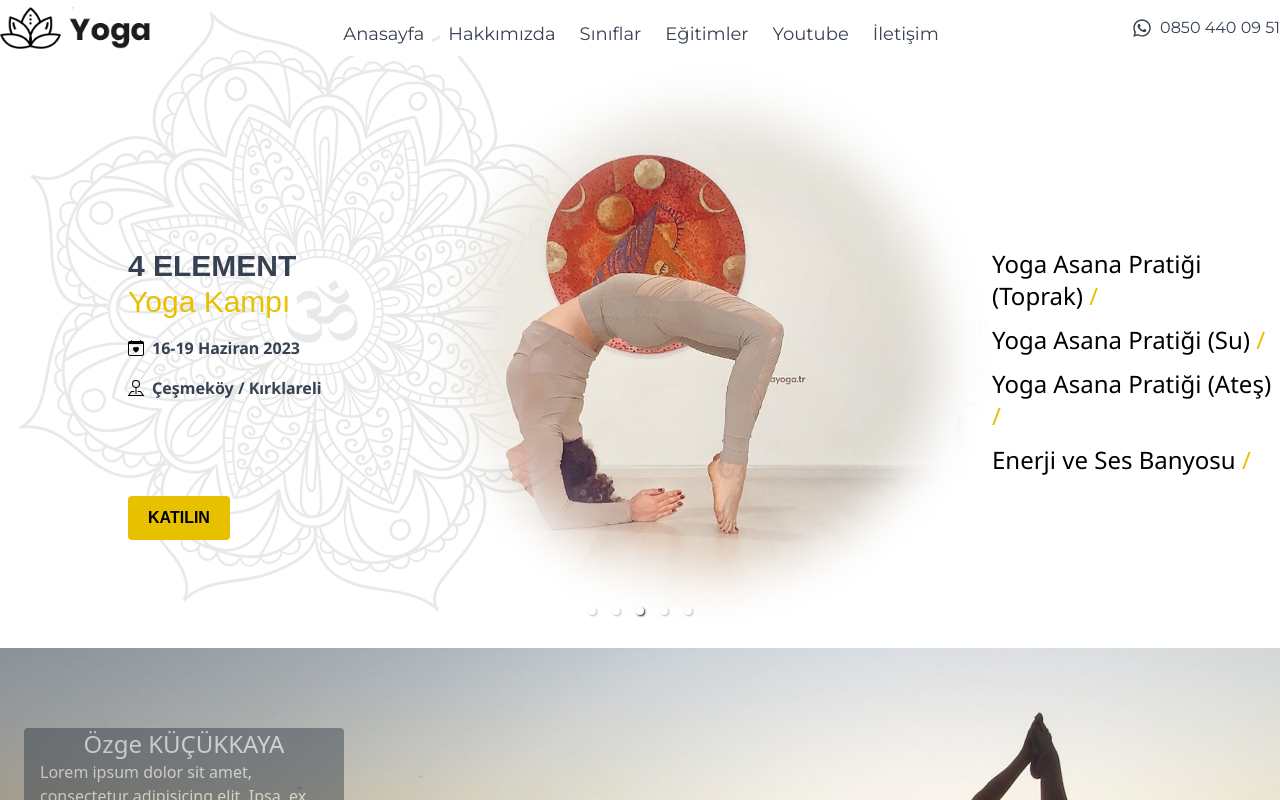
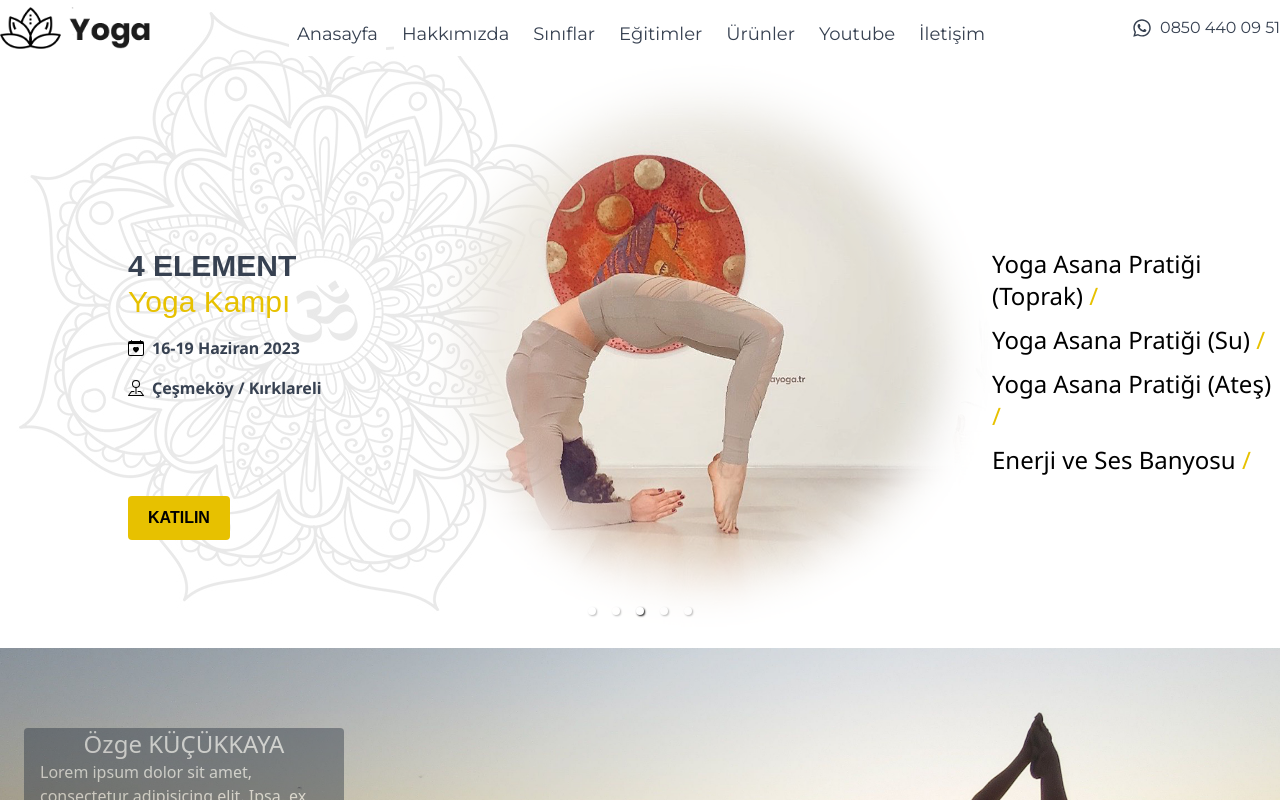
Before and after one commit to erbilozum/akasha-yoga, a Next.js app: page / in a window 1280 px wide. Shown: the top 800 px of the page. Built offline with nearby package versions, Linux system fonts and the light colour scheme; a web font is replaced by a local one.

Commit message:
store page updated

```diff
--- a/components/header.jsx
+++ b/components/header.jsx
@@ -40,6 +40,11 @@ const Header = () => {
                                 </Link>
                             </li>
                             <li className='bg-white px-2  pt-5 pb-2 hover:bg-[#e7c100] duration-500 ease-in-out transition-all'>
+                                <Link activeClass="active" to="store" spy={true} smooth={true} offset={50} duration={500} >
+                                    <span className='cursor-pointer text-lg text-gray-700 hover:text-white'>Ürünler</span>
+                                </Link>
+                            </li>
+                            <li className='bg-white px-2  pt-5 pb-2 hover:bg-[#e7c100] duration-500 ease-in-out transition-all'>
                                 <Link activeClass="active" to="youtube" spy={true} smooth={true} offset={50} duration={500} >
                                     <span className='cursor-pointer text-lg text-gray-700 hover:text-white'>Youtube</span>
                                 </Link>
--- a/components/store.jsx
+++ b/components/store.jsx
@@ -40,7 +40,7 @@ const Store = () => {
     ];
 
     return (
-        <div name={"comments"} className={"container mx-auto px-4 mb-10 bg-white"}>
+        <div name={"store"} className={"container mx-auto px-4 mb-10 bg-white"}>
             <div className={"tracking-widest uppercase text-center mt-10 mb-8 "}>
                 <h2 className={"text-4xl font-Avanir "}>Ürünlerimiz</h2>
                 <p className={"text-sm font-Poppins"}>Lorem ipsum dolor sit amet, consectetur adipisicing elit. Neque, enim?</p>
```
